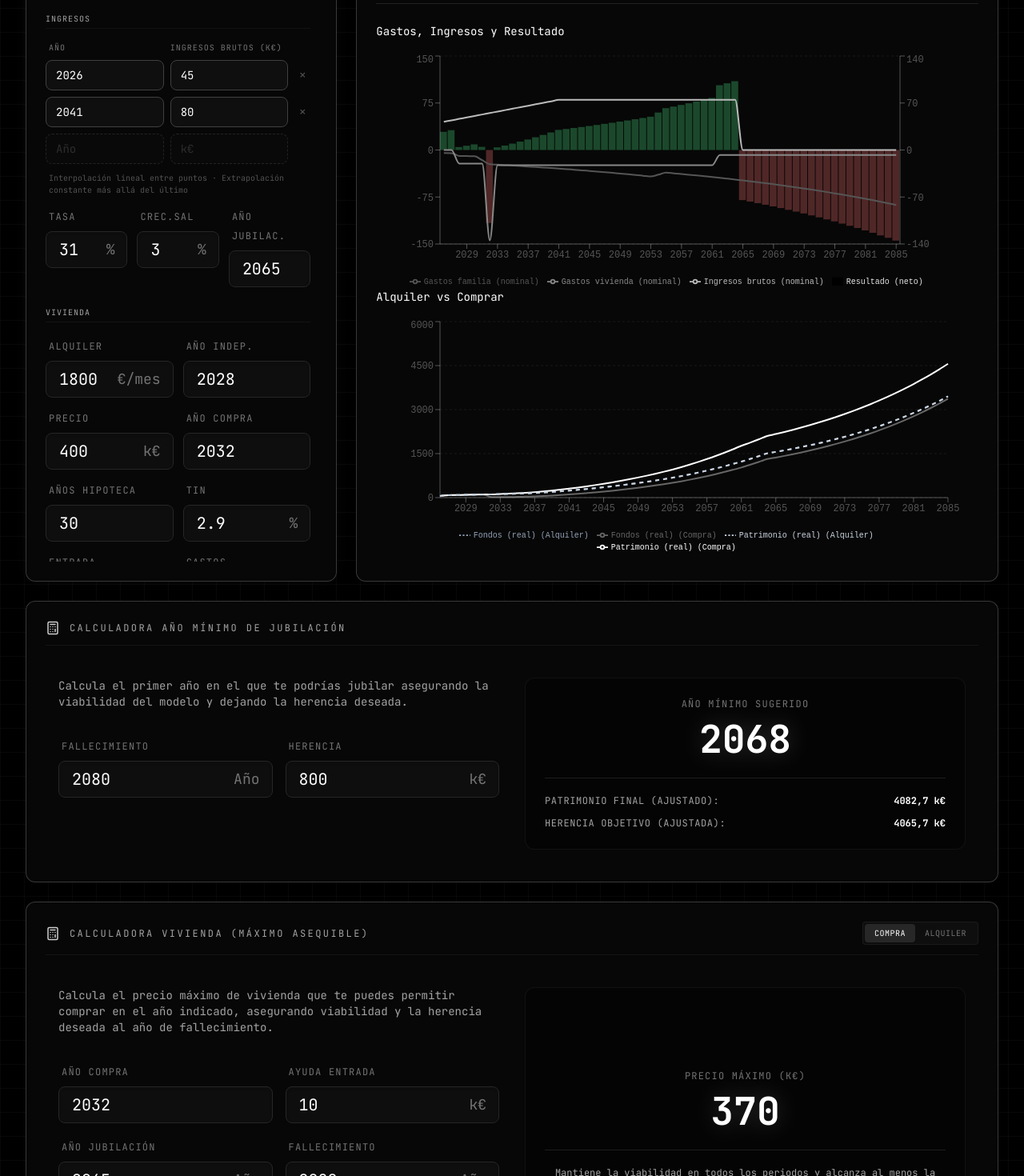
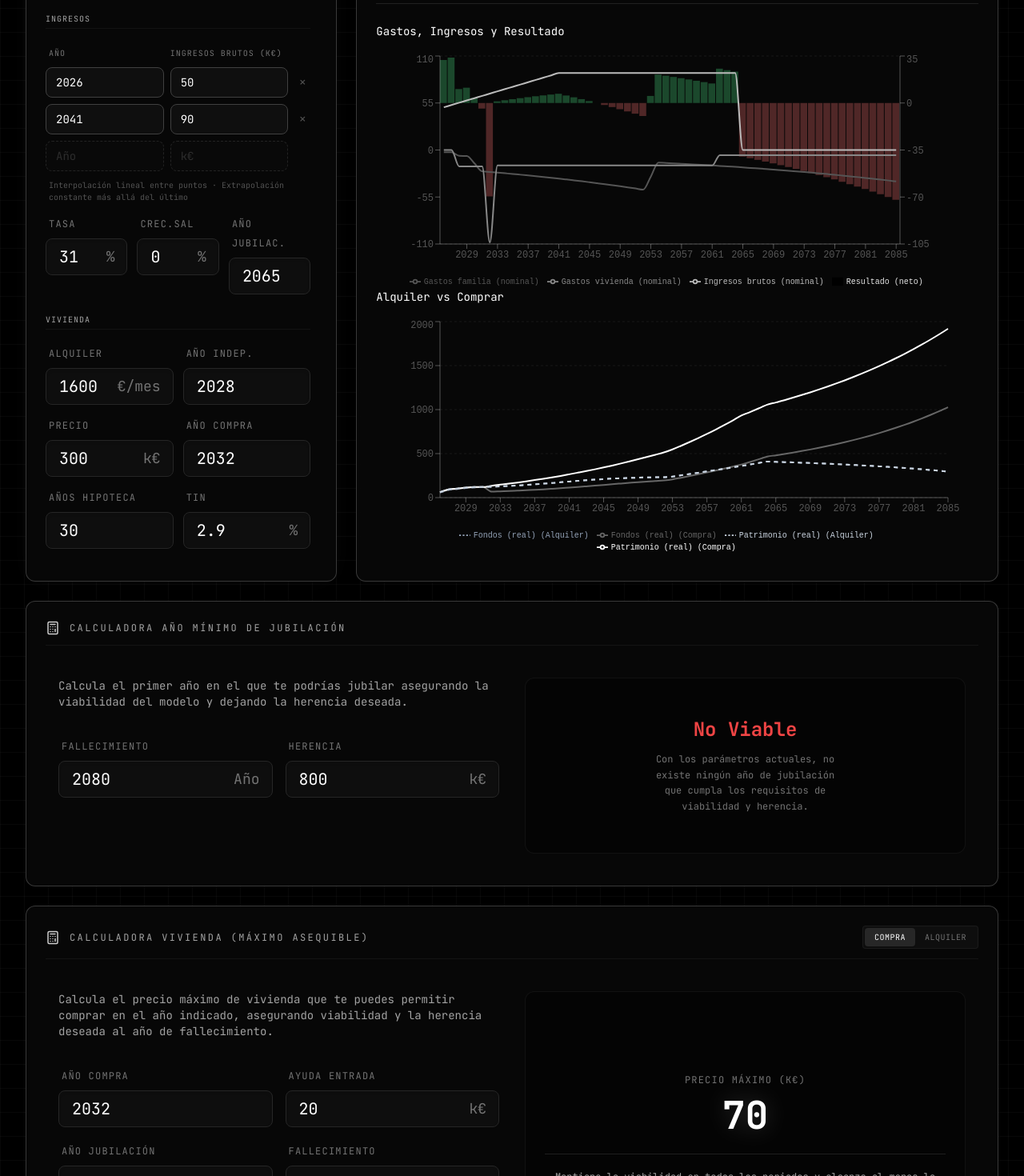
Before and after one commit to zeemarquez/economic-data, a React (Vite) app: page /simulador-vida in a window 1280 px wide. Shown: the part 260-1730 px from the top of the page at 80% size. Built offline with nearby package versions, Linux system fonts and the light colour scheme.

Commit message:
refactor vidaModel and SimuladorVida: update calculations for children in household and adjust default values for better accuracy

```diff
--- a/components/ui/Input.tsx
+++ b/components/ui/Input.tsx
@@ -38,7 +38,8 @@ export const Input: React.FC<InputProps> = ({ label, prefix, suffix, tooltip, cl
             text-xl font-mono text-white placeholder-neutral-700
             focus:outline-none focus:border-primary/50 focus:ring-1 focus:ring-primary/50
             transition-all duration-300 shadow-inner
-            ${className}
+            ${props.type === 'number' ? '[appearance:textfield] [&::-webkit-outer-spin-button]:appearance-none [&::-webkit-inner-spin-button]:appearance-none' : ''}
+            ${className ?? ''}
           `}
         />
         {suffix && (
--- a/lib/vidaModel.ts
+++ b/lib/vidaModel.ts
@@ -145,19 +145,22 @@ export function runModeloVida(inputs: InputsModeloVida) {
     const arr_padres = makeArr(() => 2);
     const arr_hijos = makeArr(t => inputs.nacimiento_hijos.filter(nacimiento => nacimiento < getPeriod(t)).length);
 
+    // Hijos en hogar = menores de 23 años (edad >= 0 y edad < 23)
+    const arr_hijos_en_hogar = makeArr(t => {
+        return inputs.nacimiento_hijos.filter(nacimiento => {
+            const edad = getPeriod(t) - nacimiento;
+            return edad >= 0 && edad < 23;
+        }).length;
+    });
+
+    const arr_miembros_hogar = makeArr(t => arr_padres[t] + arr_hijos_en_hogar[t]);
+
     const coste_por_hijo = inputs.coste_educacion_mensual * 12 / 1000;
     const arr_educacion_por_hijo = makeArr(() => -coste_por_hijo);
 
-    const arr_hijos_colegio = makeArr(t => {
-        return inputs.nacimiento_hijos.filter(nacimiento => {
-            const edad = Math.max(0, getPeriod(t) - nacimiento);
-            return edad >= 1 && edad <= 23;
-        }).length;
-    });
-
     const arr_educacion_descuento = makeArr(t => {
         if (!descuentos_educacion) return 0;
-        const hijos_col = arr_hijos_colegio[t];
+        const hijos_col = arr_hijos_en_hogar[t];
         if (hijos_col === 0) return 0;
         if (hijos_col === 2) return 0.15 * coste_por_hijo;
         if (hijos_col === 3) return 0.15 * coste_por_hijo + 0.50 * coste_por_hijo;
@@ -165,11 +168,11 @@ export function runModeloVida(inputs: InputsModeloVida) {
         return 0;
     });
 
-    const arr_educacion = makeArr(t => arr_educacion_por_hijo[t] * arr_hijos_colegio[t] + arr_educacion_descuento[t]);
-    const arr_alimentacion = makeArr(t => -1 * (arr_padres[t] + arr_hijos[t]) * (inputs.alimentacion_mensual * 12 / 1000) * arr_independizado[t]);
-    const arr_ocio = makeArr(t => -1 * (arr_padres[t] + arr_hijos[t]) * (inputs.ocio_mensual * 12 / 1000));
-    const arr_vestimenta = makeArr(t => -1 * (arr_padres[t] + arr_hijos[t]) * (inputs.vestimenta_mensual * 12 / 1000));
-    const arr_otros_gastos_hijos = makeArr(() => -1 * inputs.otros_gastos_mensuales * 12 / 1000);
+    const arr_educacion = makeArr(t => arr_educacion_por_hijo[t] * arr_hijos_en_hogar[t] + arr_educacion_descuento[t]);
+    const arr_alimentacion = makeArr(t => -1 * arr_miembros_hogar[t] * (inputs.alimentacion_mensual * 12 / 1000) * arr_independizado[t]);
+    const arr_ocio = makeArr(t => -1 * arr_miembros_hogar[t] * (inputs.ocio_mensual * 12 / 1000));
+    const arr_vestimenta = makeArr(t => -1 * arr_miembros_hogar[t] * (inputs.vestimenta_mensual * 12 / 1000));
+    const arr_otros_gastos_hijos = makeArr(t => -1 * arr_hijos_en_hogar[t] * (inputs.otros_gastos_mensuales * 12 / 1000));
 
     const arr_total_familia = makeArr(t => arr_educacion[t] + arr_alimentacion[t] + arr_ocio[t] + arr_vestimenta[t] + arr_otros_gastos_hijos[t]);
     const arr_total_familia_inf = makeArr(t => arr_total_familia[t] * (1 + inflaccion_acumulada[t]));
@@ -300,8 +303,9 @@ export function runModeloVida(inputs: InputsModeloVida) {
         { group: 'Familia', name: 'Independizado', values: arr_independizado, format: 'boolean' },
         { group: 'Familia', name: 'Padres', values: arr_padres },
         { group: 'Familia', name: 'Hijos', values: arr_hijos },
+        { group: 'Familia', name: 'Hijos en hogar', values: arr_hijos_en_hogar },
+        { group: 'Familia', name: 'Miembros hogar', values: arr_miembros_hogar },
         { group: 'Familia', name: 'Educación por hijo', values: arr_educacion_por_hijo },
-        { group: 'Familia', name: 'Hijos colegio', values: arr_hijos_colegio },
         { group: 'Familia', name: 'Educación descuento', values: arr_educacion_descuento },
         { group: 'Familia', name: 'Educación', values: arr_educacion },
         { group: 'Familia', name: 'Alimentación', values: arr_alimentacion },
--- a/pages/SimuladorVida.tsx
+++ b/pages/SimuladorVida.tsx
@@ -26,26 +26,26 @@ const defaultInputs: InputsModeloVida = {
     vestimenta_mensual: 50,
     otros_gastos_mensuales: 200,
 
-    alquiler_mensual: 1800, // 5% de precio_vivienda por defecto para que coincida con modo simple
-    precio_vivienda: 400,
+    alquiler_mensual: 1600, // 5% de precio_vivienda por defecto para que coincida con modo simple
+    precio_vivienda: 300,
     tin_hipoteca: 0.029,
     years_hipoteca: 30,
 
     year_indepen: 2028,
     year_compra_vivienda: 2032,
-    ingresos_trabajo_brutos_y0: 45,
-    ingresos_trabajo_brutos_y15: 80,
+    ingresos_trabajo_brutos_y0: 50,
+    ingresos_trabajo_brutos_y15: 90,
 
     capital_inicial: 30,
     tasa_impositiva_salario: 0.31,
     year_jubilacion: 2065,
-    crecimiento_salario: 0.03,
+    crecimiento_salario: 0,
     porcentaje_gastos_fijos_vivienda: 0.02,
     porcentaje_entrada_vivienda: 0.20,
     inflaccion: 0.03,
     tir_inmobiliaria: 0.02,
     tir_ahorros: 0.09,
-    ayuda_entrada: 10,
+    ayuda_entrada: 20,
     liquido_minimo: 5,
     descuentos_educacion: false
 };
@@ -116,13 +116,14 @@ const CONCEPT_TOOLTIPS: Record<string, string> = {
     'Padres': 'Número de adultos que componen la unidad familiar.',
     'Hijos': 'Número total de hijos nacidos hasta la fecha.',
     'Educación por hijo': 'Coste anual de educación/colegio por cada hijo individualmente.',
-    'Hijos colegio': 'Número de hijos en edad de escolarización (entre 1 y 23 años).',
+    'Hijos en hogar': 'Número de hijos menores de 23 años en el hogar.',
+    'Miembros hogar': 'Padres + Hijos en hogar. Se usa para prorratear gastos (alimentación, ocio, vestimenta, otros).',
     'Educación descuento': 'Ahorros aplicados por familia numerosa o subvenciones.',
     'Educación': 'Gasto total anual en enseñanza para todos los hijos.',
     'Alimentación': 'Inversión anual en comida para todos los miembros del hogar.',
     'Ocio': 'Gasto anual en entretenimiento y tiempo libre.',
     'Vestimenta': 'Gasto anual en ropa y calzado para la familia.',
-    'Otros gastos hijos': 'Gastos no previstos específicamente relacionados con los hijos.',
+    'Otros gastos hijos': 'Gastos no previstos por hijo en hogar (se multiplica solo por hijos en hogar).',
     'Total familia': 'Carga financiera total de la unidad familiar (valor nominal).',
     'Total familia real': 'Gasto familiar total ajustado por la inflación del periodo.',
     // P&G
@@ -240,16 +241,16 @@ const METOD_SECTIONS: MetodSection[] = [
         items: [
             {
                 label: 'Composición familiar',
-                desc: 'La unidad familiar siempre parte de 2 adultos (padres). Los hijos se acumulan a partir del año de nacimiento indicado. Los gastos de alimentación, ocio y vestimenta se multiplican por el total de miembros del hogar.',
+                desc: 'La unidad familiar siempre parte de 2 adultos (padres). Hijos en hogar = menores de 23 años. Miembros hogar = padres + hijos en hogar. Alimentación, ocio y vestimenta se multiplican por miembros hogar; otros gastos hijos solo por hijos en hogar.',
             },
             {
                 label: 'Educación',
-                desc: 'Se imputa un coste mensual por hijo escolarizado (entre 1 y 23 años). En modo Simple, el usuario elige colegio público (100 €/mes) o privado (700 €/mes). Con familia numerosa reconocida, se aplican descuentos automáticos.',
+                desc: 'Se imputa un coste mensual por hijo en hogar (menores de 23 años). En modo Simple, el usuario elige colegio público (100 €/mes) o privado (700 €/mes). Con familia numerosa reconocida, se aplican descuentos automáticos.',
                 formula: 'Educ(t) = Coste/hijo × HijosEnColegio(t) − Descuento(t)'
             },
             {
                 label: 'Descuentos familia numerosa',
-                desc: 'Con 2 hijos en colegio: −15 % en el coste de un hijo. Con 3: −15 % + −50 %. Con 4 o más: además el 4.º y sucesivos van gratuitos. Solo aplica si se activa la opción de descuentos.',
+                desc: 'Con 2 hijos en hogar: −15 % en el coste de un hijo. Con 3: −15 % + −50 %. Con 4 o más: además el 4.º y sucesivos van gratuitos. Solo aplica si se activa la opción de descuentos.',
             },
             {
                 label: 'Gasto familiar total ajustado',
@@ -882,7 +883,13 @@ export default function SimuladorVida() {
                     >
                         <div className="flex flex-col gap-6 mt-4 flex-1 overflow-y-auto pr-2 custom-scrollbar overflow-x-visible pt-8 pb-32">
                             <div className="space-y-4">
-                                <h3 className="text-neutral-400 font-mono text-[10px] uppercase tracking-widest border-b border-white/5 pb-1">Ingresos</h3>
+                                <h3 className="text-neutral-400 font-mono text-[10px] uppercase tracking-widest border-b border-white/5 pb-1">
+                                    {modoSimple ? 'Ingresos' : (
+                                        <Tooltip text="Define la evolución de los ingresos brutos por años. Cada fila es un punto (año, importe en k€). Entre puntos se interpola linealmente; después del último año se mantiene constante hasta la jubilación.">
+                                            <span className="cursor-help">Ingresos</span>
+                                        </Tooltip>
+                                    )}
+                                </h3>
                                 {modoSimple ? (
                                     <div className="grid grid-cols-2 gap-3">
                                         <Input label="Ingresos Y0" suffix="k€" value={formatInput(inputs.ingresos_trabajo_brutos_y0)} onChange={e => handleInputChange(e, 'ingresos_trabajo_brutos_y0')} tooltip="Ingresos totales brutos del hogar en el primer año (salarios nominales)." />
@@ -893,8 +900,12 @@ export default function SimuladorVida() {
                                     <div className="flex flex-col gap-2">
                                         {/* Header */}
                                         <div className="grid grid-cols-[1fr_1fr_auto] gap-2 px-1">
-                                            <span className="text-[10px] font-mono uppercase tracking-widest text-neutral-500">Año</span>
-                                            <span className="text-[10px] font-mono uppercase tracking-widest text-neutral-500">Ingresos brutos (k€)</span>
+                                            <Tooltip text="Año de referencia para este punto de la curva. Entre dos años consecutivos el modelo interpola linealmente los ingresos.">
+                                                <span className="text-[10px] font-mono uppercase tracking-widest text-neutral-500 cursor-help">Año</span>
+                                            </Tooltip>
+                                            <Tooltip text="Ingresos totales brutos del hogar en miles de euros (antes de impuestos), en valor nominal para ese año. Incluye todos los salarios del hogar.">
+                                                <span className="text-[10px] font-mono uppercase tracking-widest text-neutral-500 cursor-help">Ingresos brutos (k€)</span>
+                                            </Tooltip>
                                             <span className="w-5" />
                                         </div>
                                         {/* Existing rows */}
@@ -949,8 +960,8 @@ export default function SimuladorVida() {
                                         </p>
                                         {/* Tax rate, salary growth and retirement year in detailed mode */}
                                         <div className="grid grid-cols-3 gap-3 mt-1">
-                                            <Input label="Tasa" suffix="%" value={formatInput(inputs.tasa_impositiva_salario! * 100)} onChange={e => handleInputChange({ ...e, target: { ...e.target, value: String(Number(e.target.value) / 100) } } as any, 'tasa_impositiva_salario')} tooltip="Tasa impositiva media aplicada al salario bruto para calcular el neto." />
-                                            <Input label="Crec.Sal" suffix="%" value={formatInput((inputs.crecimiento_salario ?? 0.03) * 100)} onChange={e => handleInputChange({ ...e, target: { ...e.target, value: String(Number(e.target.value) / 100) } } as any, 'crecimiento_salario')} tooltip="Tasa de crecimiento anual nominal del salario bruto. Por defecto igual a la inflación. Determina cómo aumentan los ingresos reales año a año." />
+                                            <Input type="number" step="0.1" label="Tasa" suffix="%" value={formatInput(inputs.tasa_impositiva_salario! * 100)} onChange={e => handleInputChange({ ...e, target: { ...e.target, value: String(Number(e.target.value) / 100) } } as any, 'tasa_impositiva_salario')} tooltip="Tasa impositiva media aplicada al salario bruto para calcular el neto." />
+                                            <Input type="number" step="0.1" label="Crec.Sal" suffix="%" value={formatInput((inputs.crecimiento_salario ?? 0) * 100)} onChange={e => handleInputChange({ ...e, target: { ...e.target, value: String(Number(e.target.value) / 100) } } as any, 'crecimiento_salario')} tooltip="Tasa de crecimiento anual nominal del salario bruto. Por defecto igual a la inflación. Determina cómo aumentan los ingresos reales año a año." />
                                             <Input label="Año Jubilac." value={formatInput(inputs.year_jubilacion!)} onChange={e => handleInputChange(e, 'year_jubilacion')} tooltip="Año previsto de jubilación. A partir de este año los ingresos del trabajo pasan a ser cero." />
                                         </div>
                                     </div>
@@ -967,9 +978,9 @@ export default function SimuladorVida() {
                                     {!modoSimple && (
                                         <>
                                             <Input label="Años Hipoteca" value={formatInput(inputs.years_hipoteca)} onChange={e => handleInputChange(e, 'years_hipoteca')} tooltip="Duración total del préstamo hipotecario en años." />
-                                            <Input label="TIN" suffix="%" value={formatInput(inputs.tin_hipoteca * 100)} onChange={e => handleInputChange({ ...e, target: { ...e.target, value: String(Number(e.target.value) / 100) } } as any, 'tin_hipoteca')} tooltip="Tipo de Interés Nominal de la hipoteca." />
-                                            <Input label="Entrada" suffix="%" value={formatInput(inputs.porcentaje_entrada_vivienda! * 100)} onChange={e => handleInputChange({ ...e, target: { ...e.target, value: String(Number(e.target.value) / 100) } } as any, 'porcentaje_entrada_vivienda')} tooltip="Porcentaje del precio de la vivienda que se aporta como entrada inicial." />
-                                            <Input label="Gastos" suffix="%" value={formatInput(inputs.porcentaje_gastos_fijos_vivienda! * 100)} onChange={e => handleInputChange({ ...e, target: { ...e.target, value: String(Number(e.target.value) / 100) } } as any, 'porcentaje_gastos_fijos_vivienda')} tooltip="Gastos anuales fijos del inmueble (IBI, comunidad, mantenimiento) como % del precio." />
+                                            <Input type="number" step="0.1" label="TIN" suffix="%" value={formatInput(inputs.tin_hipoteca * 100)} onChange={e => handleInputChange({ ...e, target: { ...e.target, value: String(Number(e.target.value) / 100) } } as any, 'tin_hipoteca')} tooltip="Tipo de Interés Nominal de la hipoteca." />
+                                            <Input type="number" step="0.1" label="Entrada" suffix="%" value={formatInput(inputs.porcentaje_entrada_vivienda! * 100)} onChange={e => handleInputChange({ ...e, target: { ...e.target, value: String(Number(e.target.value) / 100) } } as any, 'porcentaje_entrada_vivienda')} tooltip="Porcentaje del precio de la vivienda que se aporta como entrada inicial." />
+                                            <Input type="number" step="0.1" label="Gastos" suffix="%" value={formatInput(inputs.porcentaje_gastos_fijos_vivienda! * 100)} onChange={e => handleInputChange({ ...e, target: { ...e.target, value: String(Number(e.target.value) / 100) } } as any, 'porcentaje_gastos_fijos_vivienda')} tooltip="Gastos anuales fijos del inmueble (IBI, comunidad, mantenimiento) como % del precio." />
                                         </>
                                     )}
                                     <div className="col-span-2">
@@ -1079,9 +1090,9 @@ export default function SimuladorVida() {
                                 <h3 className="text-neutral-400 font-mono text-[10px] uppercase tracking-widest border-b border-white/5 pb-1">Patrimonio</h3>
                                 <div className="grid grid-cols-2 gap-3">
                                     <Input label="Capital" suffix="k€" value={formatInput(inputs.capital_inicial!)} onChange={e => handleInputChange(e, 'capital_inicial')} tooltip="Capital o ahorros líquidos iniciales al comienzo de la simulación." />
-                                    <Input label="TIR" suffix="%" value={formatInput(inputs.tir_ahorros! * 100)} onChange={e => handleInputChange({ ...e, target: { ...e.target, value: String(Number(e.target.value) / 100) } } as any, 'tir_ahorros')} tooltip="Rentabilidad anual esperada de los ahorros e inversiones líquidas." />
-                                    <Input label="TIR Inmo." suffix="%" value={formatInput(inputs.tir_inmobiliaria! * 100)} onChange={e => handleInputChange({ ...e, target: { ...e.target, value: String(Number(e.target.value) / 100) } } as any, 'tir_inmobiliaria')} tooltip="Tasa de revalorización anual esperada del precio de la vivienda." />
-                                    <Input label="Inflacción" suffix="%" value={formatInput(inputs.inflaccion! * 100)} onChange={e => handleInputChange({ ...e, target: { ...e.target, value: String(Number(e.target.value) / 100) } } as any, 'inflaccion')} tooltip="Tasa de inflación anual prevista para el ajuste de precios y valores reales." />
+                                    <Input type="number" step="0.1" label="TIR" suffix="%" value={formatInput(inputs.tir_ahorros! * 100)} onChange={e => handleInputChange({ ...e, target: { ...e.target, value: String(Number(e.target.value) / 100) } } as any, 'tir_ahorros')} tooltip="Rentabilidad anual esperada de los ahorros e inversiones líquidas." />
+                                    <Input type="number" step="0.1" label="TIR Inmo." suffix="%" value={formatInput(inputs.tir_inmobiliaria! * 100)} onChange={e => handleInputChange({ ...e, target: { ...e.target, value: String(Number(e.target.value) / 100) } } as any, 'tir_inmobiliaria')} tooltip="Tasa de revalorización anual esperada del precio de la vivienda." />
+                                    <Input type="number" step="0.1" label="Inflacción" suffix="%" value={formatInput(inputs.inflaccion! * 100)} onChange={e => handleInputChange({ ...e, target: { ...e.target, value: String(Number(e.target.value) / 100) } } as any, 'inflaccion')} tooltip="Tasa de inflación anual prevista para el ajuste de precios y valores reales." />
                                 </div>
                             </div>
                         </div>
```
